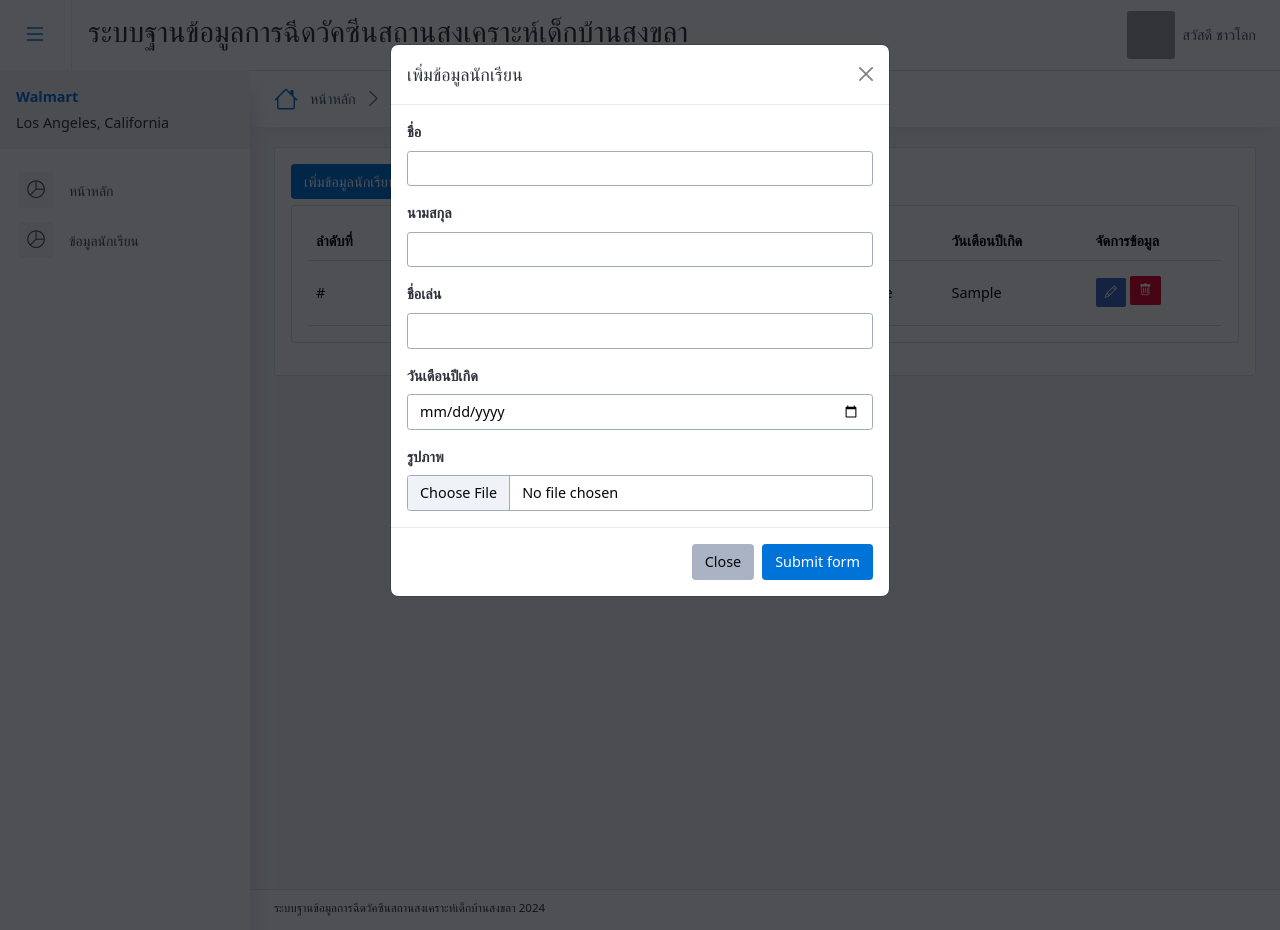
After one commit to mongbaa/project_vaccine, a PHP site: page /student.php in a window 1280 px wide, after a click on "เพิ่มข้อมูลนักเรียน". The commit adds this page. Run offline with PHP 8.4, Linux system fonts and the light colour scheme; tables that the repository leaves empty or names only in its code hold one stand-in row (values such as "Sample post"); grey boxes are pictures that could not be loaded.

Commit message:
'dfsdfdsfdsf'

```diff
--- a/footer.php
+++ b/footer.php
@@ -34,6 +34,7 @@
 
 		<!-- Custom JS files -->
 		<script src="assets/js/custom.js"></script>
+		<script src="assets/js/validations.js"></script>
 	</body>
 
 </html>
--- a/sidebar.php
+++ b/sidebar.php
@@ -11,6 +11,8 @@
 <!-- Sidebar menu starts -->
 <div class="sidebarMenuScroll">
     <ul class="sidebar-menu">
+
+
         <li>
             <a href="index.php">
                 <i class="bi bi-pie-chart"></i>
@@ -18,6 +20,16 @@
             </a>
         </li>
 
+        <li>
+            <a href="student.php">
+                <i class="bi bi-pie-chart"></i>
+                <span class="menu-text">ข้อมูลนักเรียน</span>
+            </a>
+        </li>
+
+
+
+
 
     </ul>
 </div>
--- /dev/null
+++ b/student.php
@@ -0,0 +1,256 @@
+<?php include "header.php";?>
+
+
+<!-- App hero header starts -->
+<div class="app-hero-header d-flex align-items-start">
+    <ol class="breadcrumb">
+        <li class="breadcrumb-item">
+            <i class="bi bi-house lh-1"></i>
+            <a href="index.php" class="text-decoration-none">หน้าหลัก</a>
+        </li>
+        <li class="breadcrumb-item" aria-current="page"> นักเรียน </li>
+    </ol>
+    <div class="ms-auto d-lg-flex d-none flex-row">
+    </div>
+</div>
+
+
+<!-- App body starts -->
+<div class="app-body">
+    <div class="row gx-3">
+        <div class="col-xxl-12">
+            <div class="card mb-3">
+                <div class="card-body">
+
+
+
+                <button type="button" class="btn btn-primary" data-bs-toggle="modal" data-bs-target="#exampleModal">
+											เพิ่มข้อมูลนักเรียน
+			    </button>
+
+                <!-- Modal -->
+
+                <form  method="post" class="row g-3 needs-validation" novalidate>
+                        <div class="modal fade" id="exampleModal" tabindex="-1" aria-labelledby="exampleModalLabel"
+                            aria-hidden="true">
+                            <div class="modal-dialog">
+                                <div class="modal-content">
+                                    <div class="modal-header">
+                                        <h5 class="modal-title" id="exampleModalLabel">
+                                        เพิ่มข้อมูลนักเรียน
+                                        </h5>
+                                        <button type="button" class="btn-close" data-bs-dismiss="modal" aria-label="Close"></button>
+                                    </div>
+                                    <div class="modal-body">
+
+                                        <div class="row g-3">
+
+                                                    <div class="col-md-12">
+                                                        <label for="validationCustomUsername" class="form-label"> ชื่อ</label>
+                                                        <div class="input-group has-validation">
+                                                            <input type="text" name="student_name" class="form-control" id="validationCustomUsername" aria-describedby="inputGroupPrepend" required />
+                                                            <div class="invalid-feedback">
+                                                                กรุณากรอก ชื่อ
+                                                            </div>
+                                                        </div>
+                                                    </div>
+
+                                                    <div class="col-md-12">
+                                                        <label for="validationCustomUsername" class="form-label"> นามสกุล</label>
+                                                        <div class="input-group has-validation">
+                                                            <input type="text" name="student_last" class="form-control" id="validationCustomUsername" aria-describedby="inputGroupPrepend" required />
+                                                            <div class="invalid-feedback">
+                                                                กรุณากรอก นามสกุล
+                                                            </div>
+                                                        </div>
+                                                    </div>
+
+                                                    <div class="col-md-12">
+                                                        <label for="validationCustomUsername" class="form-label"> ชื่อเล่น </label>
+                                                        <div class="input-group has-validation">
+                                                            <input type="text" name="student_nickname" class="form-control" id="validationCustomUsername" aria-describedby="inputGroupPrepend" required />
+                                                            <div class="invalid-feedback">
+                                                                กรุณากรอก ชื่อเล่น
+                                                            </div>
+                                                        </div>
+                                                    </div>
+
+
+                                                    <div class="col-md-12">
+                                                        <label for="validationCustomUsername" class="form-label"> วันเดือนปีเกิด </label>
+                                                        <div class="input-group has-validation">
+                                                            <input type="date" name="student_bd" class="form-control" id="validationCustomUsername" aria-describedby="inputGroupPrepend" required />
+                                                            <div class="invalid-feedback">
+                                                                กรุณากรอก วันเดือนปีเกิด
+                                                            </div>
+                                                        </div>
+                                                    </div>
+
+
+
+                                                    <div class="col-md-12">
+                                                        <label for="validationCustomUsername" class="form-label"> รูปภาพ</label>
+                                                        <div class="input-group has-validation">
+                                                            <input type="file" name="student_img" class="form-control" id="validationCustomUsername" aria-describedby="inputGroupPrepend" required />
+                                                            <div class="invalid-feedback">
+                                                                กรุณากรอก ภาพ
+                                                            </div>
+                                                        </div>
+                                                    </div>
+
+
+
+
+                                        </div>
+
+                                    </div>
+                                    <div class="modal-footer">
+                                        <button type="button" class="btn btn-secondary" data-bs-dismiss="modal">
+                                            Close
+                                        </button>
+                                        <button  name = "add_student" class="btn btn-primary" type="submit" value="add_student">
+                                            Submit form
+                                        </button>
+                                    </div>
+                                </div>
+                            </div>
+                        </div>
+                </form>
+
+  <?php
+
+  if(!empty($_POST['add_student'])){
+
+    include "config.inc.php";
+
+    $student_name  = $_POST['student_name'];
+
+
+    if (isset($_POST['student_name'])  && !empty($_POST['student_name'])) {
+        $student_name = $conn->real_escape_string($_POST['student_name']);
+    } else {
+        $student_name = '';
+    }
+
+    if (isset($_POST['student_last'])  && !empty($_POST['student_last'])) {
+        $student_last = $conn->real_escape_string($_POST['student_last']);
+    } else {
+        $student_last = '';
+    }
+
+    if (isset($_POST['student_nickname'])  && !empty($_POST['student_nickname'])) {
+        $student_nickname = $conn->real_escape_string($_POST['student_nickname']);
+    } else {
+        $student_nickname = '';
+    }
+
+    if (isset($_POST['student_bd'])  && !empty($_POST['student_bd'])) {
+        $student_bd = $conn->real_escape_string($_POST['student_bd']);
+    } else {
+        $student_bd = '';
+    }
+
+    $student_img = "img";
+    $room_id = 1;
+
+    $sql_in = "INSERT INTO tbl_student  (student_id, room_id, student_name, student_last, student_nickname, student_bd, student_img, student_status)
+                                 VALUES (null, '$room_id', '$student_name', '$student_last', '$student_nickname', '$student_bd', '$student_img', 1 )";
+    $conn->query($sql_in);
+
+    // INSERT INTO tbl_student (student_id, room_id, student_name, student_last, student_nickname, student_bd, student_img, student_status)
+    //  VALUES (NULL, '$room_id', '$student_name', '$student_last', '$student_nickname', '$student_bd', '$student_img', '$student_status')
+
+
+
+    $conn -> close();
+
+
+    echo "<script type='text/javascript'>";
+    echo "window.location='student.php';";
+    echo "</script>";
+
+
+
+  }
+
+  ?>
+
+
+
+                <br>
+
+
+
+
+
+                    <div class="row gx-3">
+                        <div class="col-xxl-12">
+                            <div class="card mb-3">
+                                <div class="card-body">
+                                    <div class="table-responsive">
+                                        <table class="table align-middle table-hover m-0">
+                                            <thead>
+                                                <tr>
+                                                    <th scope="col">ลำดับที่</th>
+                                                    <th scope="col"> รูป </th>
+                                                    <th scope="col">ห้อง</th>
+                                                    <th scope="col">ชื่อ - สกุล</th>
+                                                    <th scope="col">ชื่อเล่น </th>
+                                                    <th scope="col">วันเดือนปีเกิด</th>
+                                                    <th scope="col">จัดการข้อมูล</th>
+                                                </tr>
+                                            </thead>
+                                            <tbody>
+
+                                        <?php
+                                        include "config.inc.php";
+                                        $sql = " SELECT * FROM tbl_student ORDER BY student_id DESC ";
+                                        $query = $conn->query($sql);
+                                        while ($result = $query->fetch_assoc()) {
+                                        ?>
+
+
+                                                <tr>
+                                                    <td>#</td>
+                                                    <td scope="row">
+                                                        <img class="rounded-circle img-3x me-2"
+                                                            src="assets/images/user.png" alt="Bootstrap Gallery" />
+                                                    </td>
+                                                    <td><?php echo $result['room_id'];?></td>
+                                                    <td><?php echo $result['student_name'];?> <?php echo $result['student_last'];?></td>
+                                                    <td><?php echo $result['student_nickname'];?></td>
+                                                    <td><?php echo $result['student_bd'];?></td>
+                                                    <td>
+                                                        <a class="btn btn-info btn-sm" href="#"><i  class="bi bi-pencil"></i></a>
+                                                        <a class="btn btn-danger btn-icon btn-sm mb-1" href="#"><i class="bi bi-trash"></i></a>
+                                                    </td>
+                                                </tr>
+
+                                        <?php  } ?>
+
+
+                                            </tbody>
+                                        </table>
+                                    </div>
+                                </div>
+                            </div>
+                        </div>
+
+
+
+                    </div>
+
+
+
+                </div>
+            </div>
+        </div>
+    </div>
+</div>
+
+
+
+
+
+
+<?php include "footer.php";?>
```
